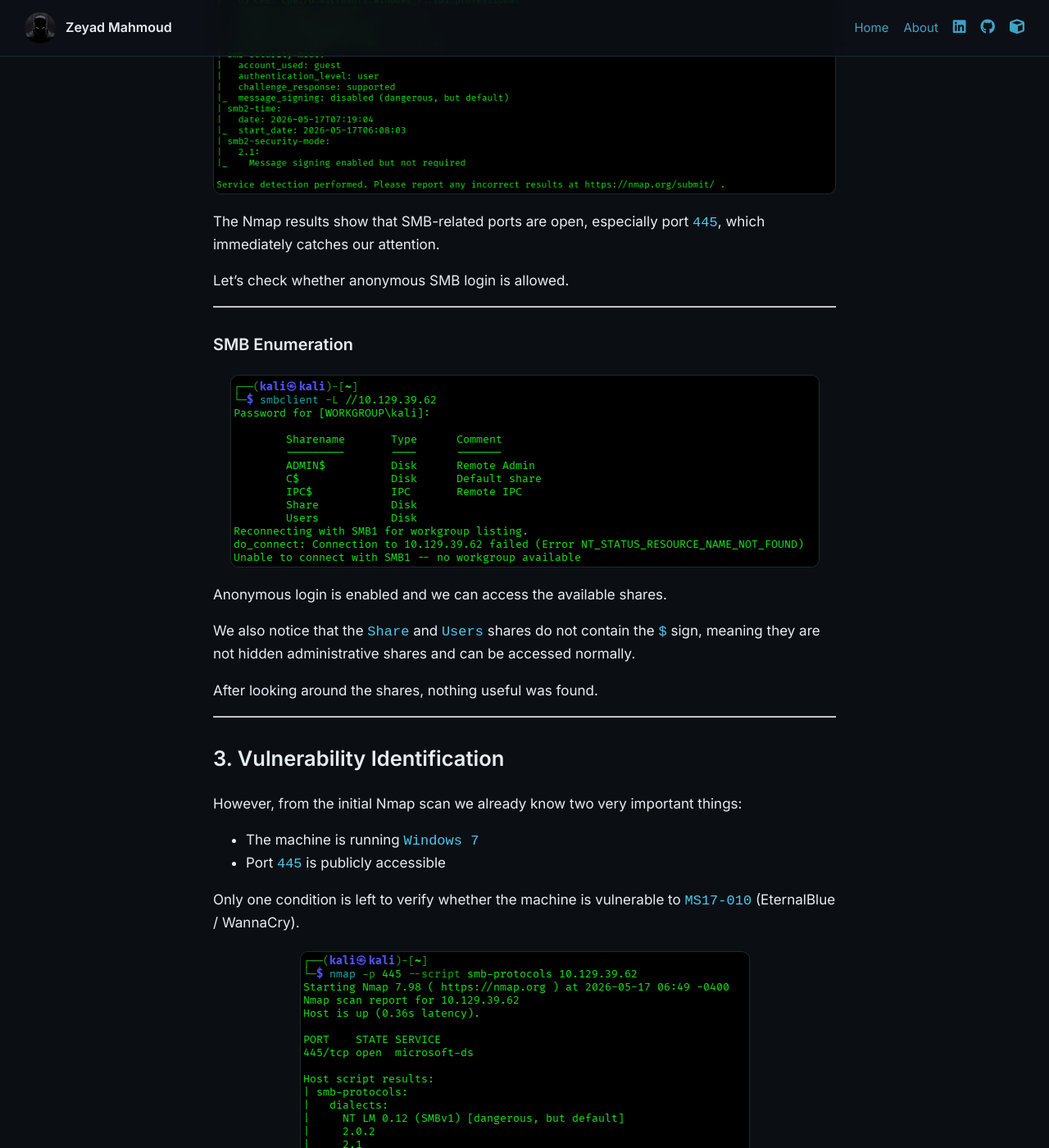
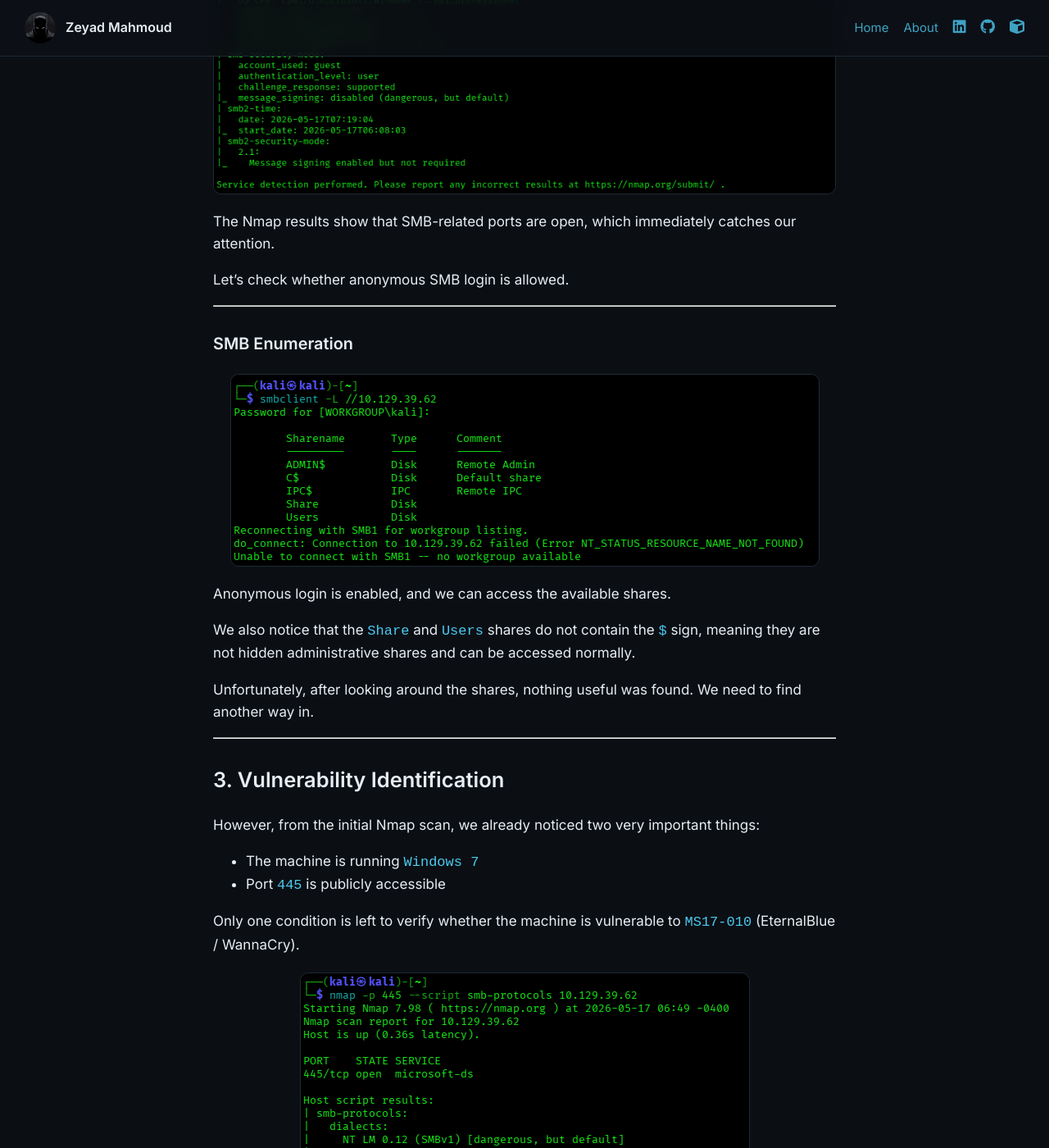
Before and after one commit to zeyad-mahmoud7/zeyad-mahmoud7.github.io, a Jekyll site: the page built from _posts/2026-05-17-blue-htb.md, in a window 1280 px wide and 1400 px high, scrolled down 1089 px. Shown: the whole window at 82% size. Built offline with Jekyll 4.4.1, drawn with Linux system fonts in a browser that asks for light colours; some of the changed text lies outside the part shown.

Commit message:
Update 2026-05-17-blue-htb.md

```diff
--- a/_posts/2026-05-17-blue-htb.md
+++ b/_posts/2026-05-17-blue-htb.md
@@ -29,7 +29,7 @@ nmap -sS -sV -sC -Pn -T4 10.129.39.62
 
 ![alt_text](/assets/images/blue/image1.png "image_tooltip")
 
-The Nmap results show that SMB-related ports are open, especially port `445`, which immediately catches our attention.
+The Nmap results show that SMB-related ports are open, which immediately catches our attention.
 
 Let’s check whether anonymous SMB login is allowed.
 
@@ -39,17 +39,17 @@ Let’s check whether anonymous SMB login is allowed.
 
 ![alt_text](/assets/images/blue/image2.png "image_tooltip")
 
-Anonymous login is enabled and we can access the available shares.
+Anonymous login is enabled, and we can access the available shares.
 
 We also notice that the `Share` and `Users` shares do not contain the `$` sign, meaning they are not hidden administrative shares and can be accessed normally.
 
-After looking around the shares, nothing useful was found.
+Unfortunately, after looking around the shares, nothing useful was found. We need to find another way in.
 
 ---
 
 ## **3. Vulnerability Identification**
 
-However, from the initial Nmap scan we already know two very important things:
+However, from the initial Nmap scan, we already noticed two very important things:
 
 * The machine is running `Windows 7`
 * Port `445` is publicly accessible
@@ -108,6 +108,6 @@ Successfully captured the root flag.
 
 One single vulnerability was enough to gain a `SYSTEM` shell within minutes.
 
-Always keep Windows systems patched and updated, especially critical SMB vulnerabilities like `MS17-010`.
+Always keep Windows systems patched and updated.
 
 See you on the next one.
```
